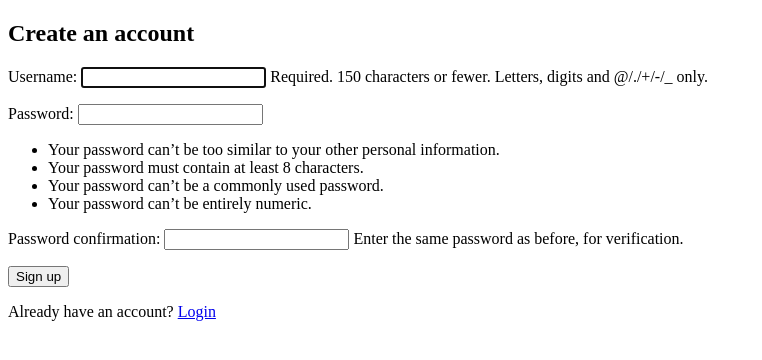
After one commit to oliverk2004/csbproject1, a Django app: page /polls/signup/ in a window 1280 px wide. The commit adds this page. Shown: the top 360 px of the page, without its empty margins (0-762 px from the left). Run offline with Django 5.2, Linux system fonts and the light colour scheme.

Commit message:
Signup added and web site almost ready with my goals

```diff
--- a/polls/templates/polls/index.html
+++ b/polls/templates/polls/index.html
@@ -20,10 +20,11 @@
     {% else %}
         <p>Status: <strong>Not logged in</strong></p>
         <a href="{% url 'login' %}">Login</a>
+        <a href="{% url 'polls:signup' %}">Sign up</a>
     {% endif %}
 
 
-    <h1>Christmas meal voting</h1>
+    <h1>Christmas meal voting 2026</h1>
     <p>Here you can vote for your favorite Christmas meal.</p>
     <strong>You need to be logged in to be able to vote.</strong>
 
--- a/polls/urls.py
+++ b/polls/urls.py
@@ -12,5 +12,6 @@ urlpatterns = [
     path('<int:pk>/results/', views.ResultsView.as_view(), name='results'),
     # ex: /polls/1/votes
     path('<int:question_id>/vote/', views.vote, name='vote'),
+    path('signup/', views.signup, name='signup'),
 
 ]
--- a/polls/views.py
+++ b/polls/views.py
@@ -5,6 +5,9 @@ from django.urls import reverse
 from django.views import generic
 from django.utils import timezone
 from django.contrib.auth.mixins import LoginRequiredMixin
+from django.contrib.auth.forms import UserCreationForm
+from django.contrib.auth import login
+
 
 from .models import Choice, Question
 
@@ -58,3 +61,17 @@ def vote(request, question_id):
         # with POST data. This prevents data from being posted twice
         # if a user hits the Back button
     return HttpResponseRedirect(reverse('polls:results', args=(question.id,)))
+
+
+def signup(request):
+    if request.method == "POST":
+        form = UserCreationForm(request.POST)
+        if form.is_valid():
+            user = form.save()
+            login(request, user)
+            return HttpResponseRedirect('/')
+
+    else:
+        form = UserCreationForm()
+
+    return render(request, 'registration/signup.html', {'form': form})
--- /dev/null
+++ b/templates/registration/signup.html
@@ -0,0 +1,20 @@
+<!DOCTYPE html>
+<html>
+<head>
+    <title>Sign up</title>
+</head>
+<body>
+    <h2>Create an account</h2>
+
+    <form method="post">
+        {% csrf_token %}
+        {{ form.as_p }}
+        <button type="submit">Sign up</button>
+    </form>
+
+    <p>
+        Already have an account?
+        <a href="{% url 'login' %}">Login</a>
+    </p>
+</body>
+</html>
```
